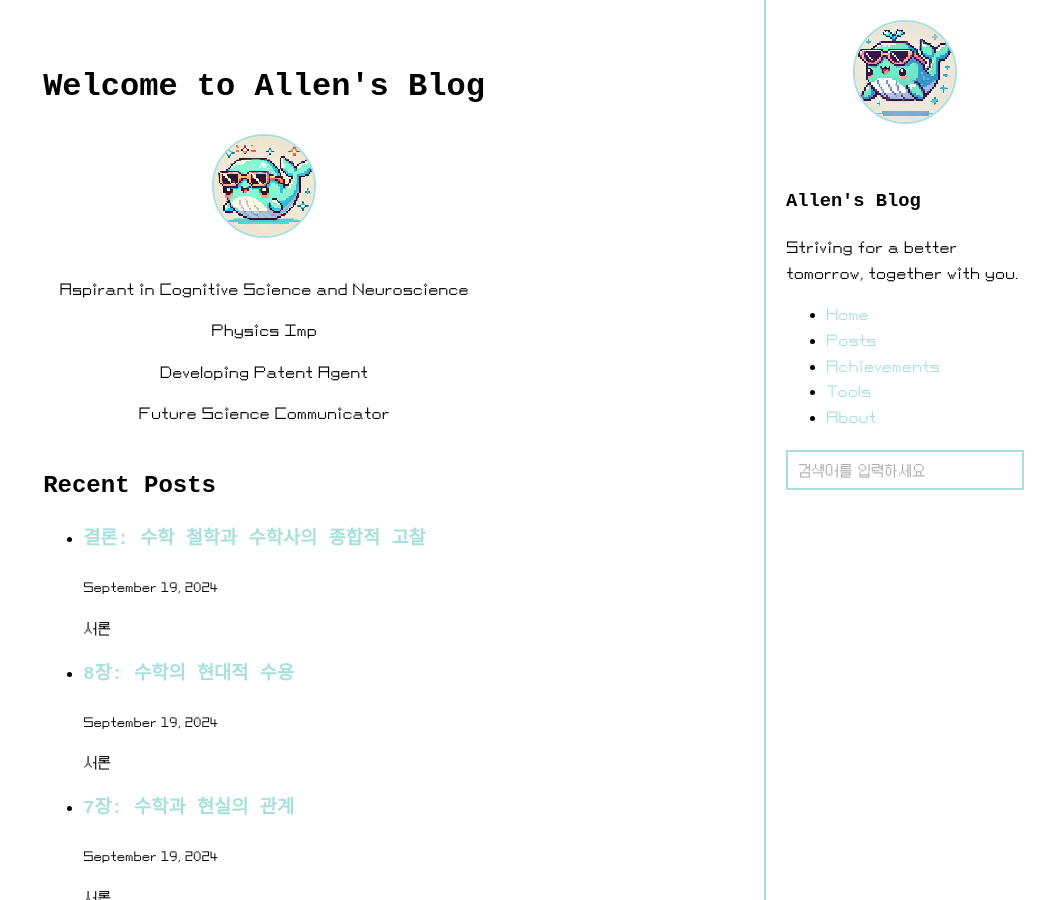
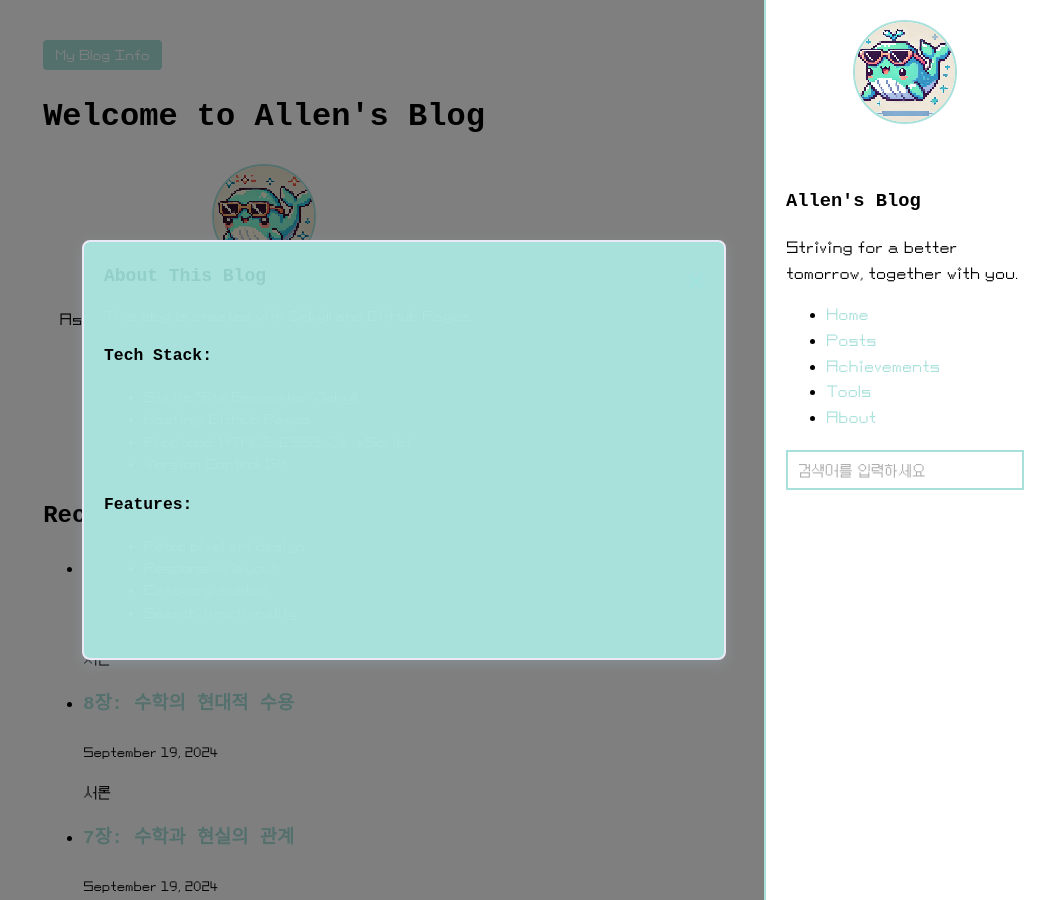
Before and after one commit to allenkang92/allenkang92.github.io, a Jekyll site: the page built from index.html, in a window 1280 px wide and 900 px high. Shown: the whole window, without its empty margins (236-1280 px from the left). Built offline with Jekyll 4.4.1, drawn with Linux system fonts in a browser that asks for light colours; some web fonts are replaced.

Commit message:
파일 수정

```diff
--- a/index.html
+++ b/index.html
@@ -8,6 +8,34 @@ title: Home
     margin-bottom: 40px; /* 간격 조정을 위한 마진 추가 */
   }
 </style>
+
+<!-- Modal -->
+<div id="myModal" class="modal">
+  <div class="modal-content">
+    <span class="close">&times;</span>
+    <div class="modal-header">About This Blog</div>
+    <div class="modal-body">
+      <p>This blog is created with Jekyll and GitHub Pages.</p>
+      <h3>Tech Stack:</h3>
+      <ul>
+        <li>Static Site Generator: Jekyll</li>
+        <li>Hosting: GitHub Pages</li>
+        <li>Frontend: HTML5, CSS3, JavaScript</li>
+        <li>Version Control: Git</li>
+      </ul>
+      <h3>Features:</h3>
+      <ul>
+        <li>Retro pixel art design</li>
+        <li>Responsive layout</li>
+        <li>Category system</li>
+        <li>Search functionality</li>
+      </ul>
+    </div>
+  </div>
+</div>
+
+<!-- Button -->
+<button id="blog-info-btn">My Blog Info</button>
 
 <div class="main-content">
 <main class="main-content">
@@ -37,3 +65,35 @@ title: Home
   </div>
 </main>
 </div>
+
+<script>
+  // 모달 요소 가져오기
+  var btn = document.getElementById("blog-info-btn");
+  var modal = document.getElementById("myModal");
+  var span = document.getElementsByClassName("close")[0];
+
+  // 버튼 클릭시 모달 표시
+  if (btn) {
+    btn.onclick = function() {
+      if (modal) {
+        modal.style.display = "block";
+      }
+    }
+  }
+
+  // X 클릭시 모달 닫기
+  if (span) {
+    span.onclick = function() {
+      if (modal) {
+        modal.style.display = "none";
+      }
+    }
+  }
+
+  // 모달 외부 클릭시 닫기
+  window.onclick = function(event) {
+    if (event.target == modal) {
+      modal.style.display = "none";
+    }
+  }
+  </script>
```
Also changed, not shown: 1 other file.
